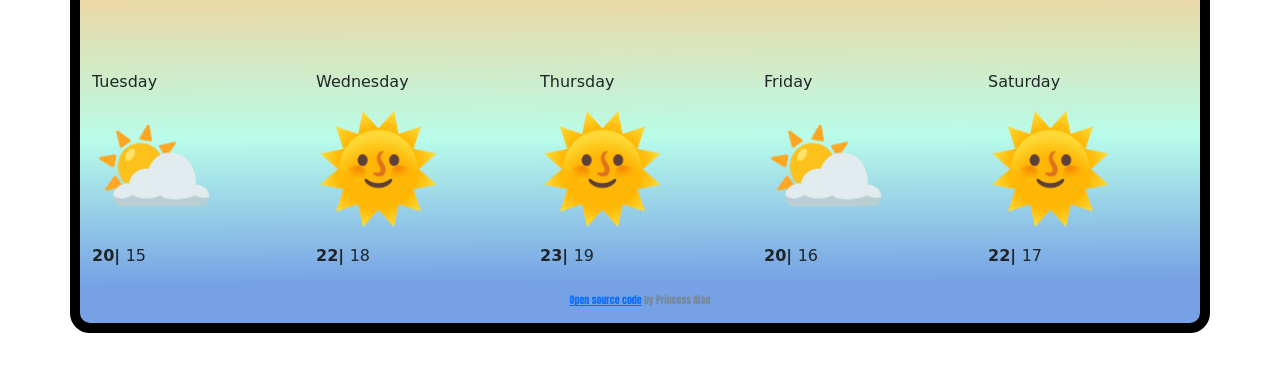
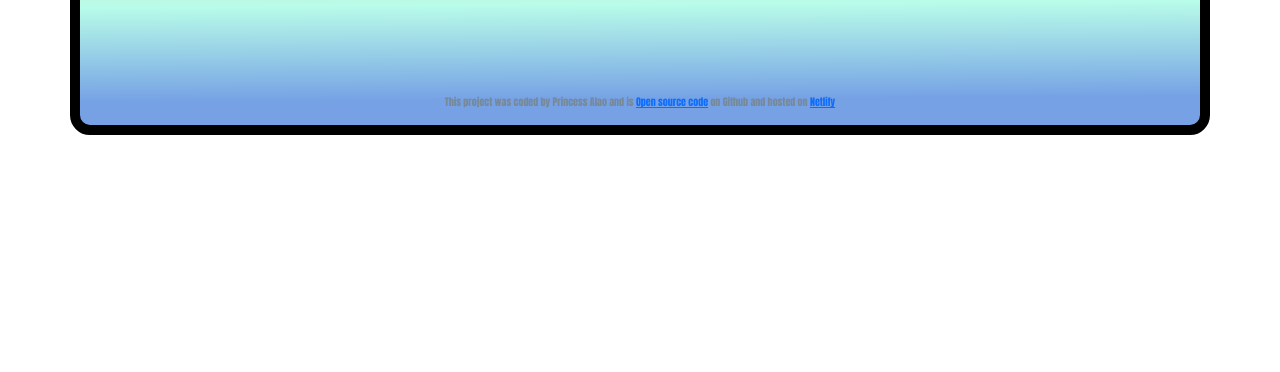
Before and after one commit to Priala/My-weather-project, a plain HTML site: page index.html in a window 1280 px wide. Shown: the part 256-628 px from the top of the page. Drawn offline with nearby package versions, Linux system fonts and the light colour scheme.

Commit message:
Update index.html
deleted unnecessary elements and converted some functions to Javascript

```diff
--- a/index.html
+++ b/index.html
@@ -77,73 +77,16 @@
         <br />
         <br />
         <br />
-        <div class="row">
-            <div class="col">
-                Tuesday
-                <br />
-                <span class="cloud">
-                &#9925
-                </span>
-                <br />
-                <strong>
-                    20|
-                </strong>
-                15
-            </div>
-            <div class="col">
-                Wednesday
-                <br />
-                <span class="sun">
-                &#127774
-                </span>
-                <br />
-                <strong>
-                    22|
-                </strong>
-                18
-            </div>
-            <div class="col">
-                Thursday
-                <br />
-                <span class="sun">
-                &#127774
-                </span>
-                <br />
-                <strong>
-                    23|
-                </strong>
-                19
-            </div>
-            <div class="col">
-                Friday
-                <br />
-                <span class="cloud">
-                &#9925
-                </span>
-                <br />
-                <strong>
-                    20|
-                </strong>
-                16
-            </div>
-            <div class="col">
-                Saturday
-                <br />
-                <span class="sun">
-                &#127774
-                </span>
-                <br />
-                <strong>
-                    22|
-                </strong>
-                17
-            </div>
+        <div class="row" id="forecast">
         </div>
-    <br />
-    <p>
-        <a href="https://github.com/Priala/My-weather-project" target="_blank">Open source code</a>
-     by Princess Alao
-    </p>
+        <br />
+        <p>
+            This project was coded by Princess Alao and is
+            <a href="https://github.com/Priala/My-weather-project" target="_blank">Open source code</a>
+            on Github and hosted on
+            <a href="https://main--fastidious-creponne-b064c2.netlify.app/" target="_blank">Netlify</a>
+        </p>
+    </div>
     </div>
 
 <script src="/weather.js"></script>
```
